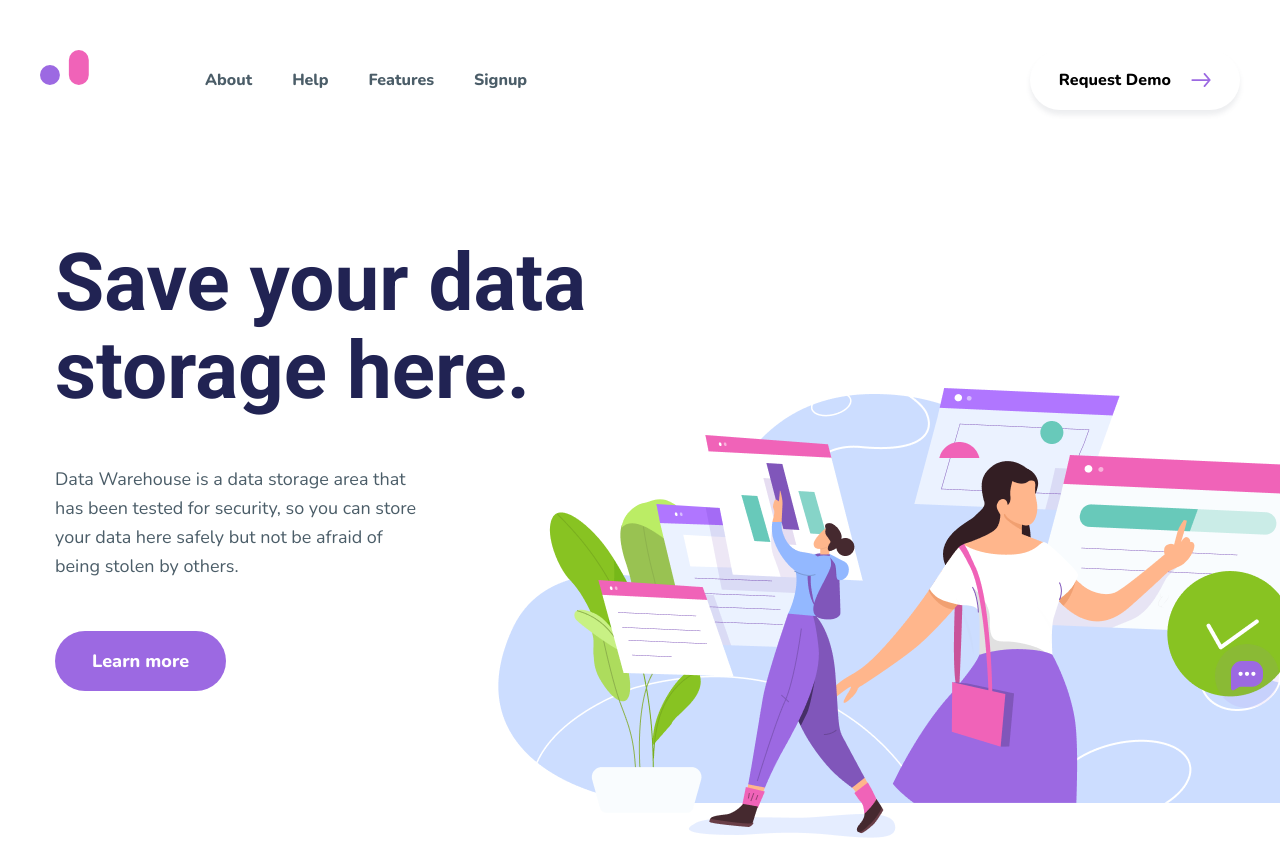
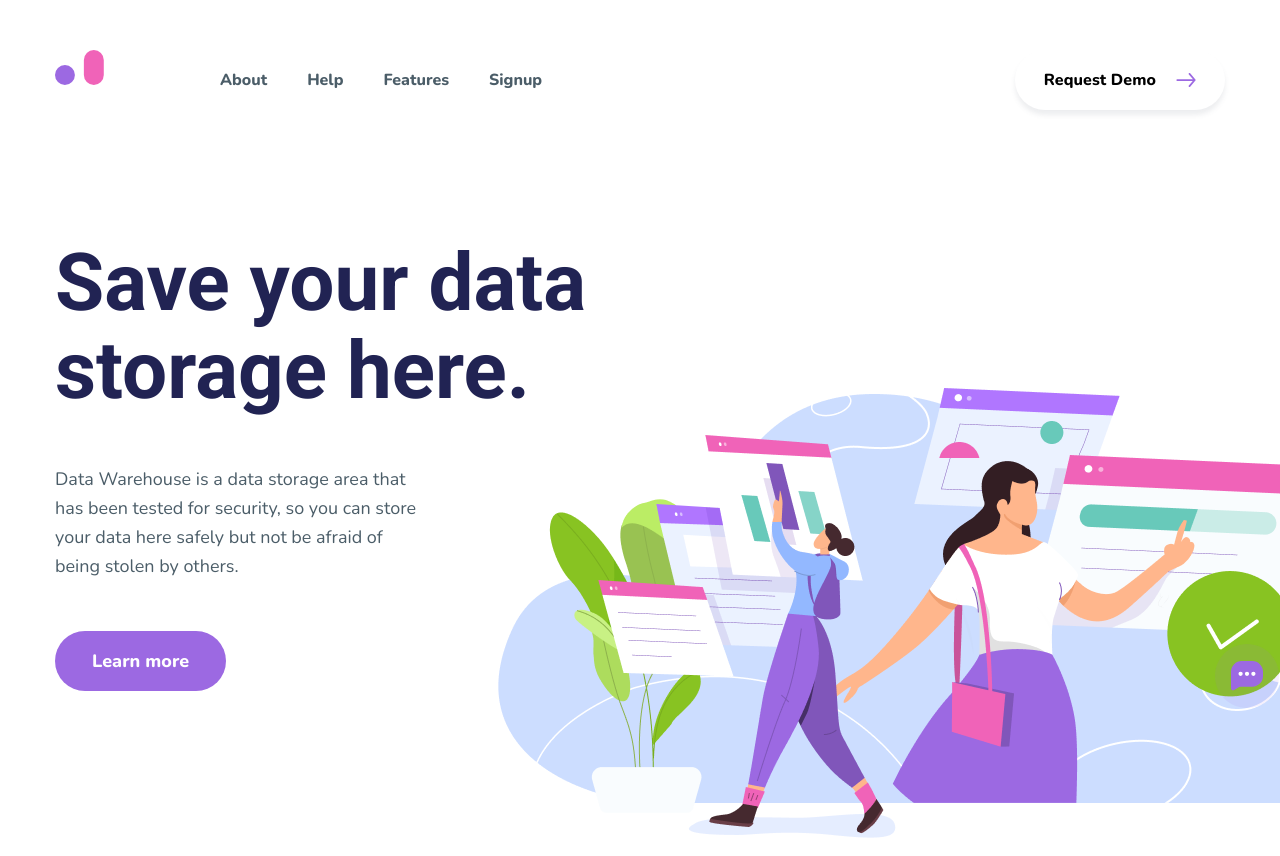
Before and after one commit to playsoksana/data-warehouse, a plain HTML site: page index.html in a window 1280 px wide. Shown: the top 856 px of the page. Drawn offline with nearby package versions, Linux system fonts and the light colour scheme.

Commit message:
Центрирует шапку,

```diff
--- a/css/style.css
+++ b/css/style.css
@@ -110,8 +110,8 @@ h3 {
 .header .conteiner {
   display: flex;
   align-items: center;
-  padding: 50px 0;
-
+  padding-top: 50px;
+  padding-bottom: 50px;
   font-size: 16px;
   font-weight: 800;
   line-height: 1.63;
--- a/index.html
+++ b/index.html
@@ -64,7 +64,7 @@
             </ul></li>
             </ul>
             </nav>
-            <a href="" class="link link-download" download>
+            <a href="./image/boll.png" class="link link-download" download>
             <button type="button" class="button" data-open-modal>
                 Request Demo
                     <div class="icon-conteiner">
@@ -228,6 +228,7 @@
                         </div>
                     </li>
                     <li class="item">
+                            <a href="./image/boll.png" class="link link-download" download>
                                 <button type="button" class="button" data-open-modal>
                                     Request Demo
                                     <div class="icon-conteiner">
@@ -236,6 +237,7 @@
                                         </svg>
                                     </div>
                                 </button>
+                            </a>
                         </li>
                 </ul>
             </div>
```
Lines whose indentation alone changed are shown as unchanged.
